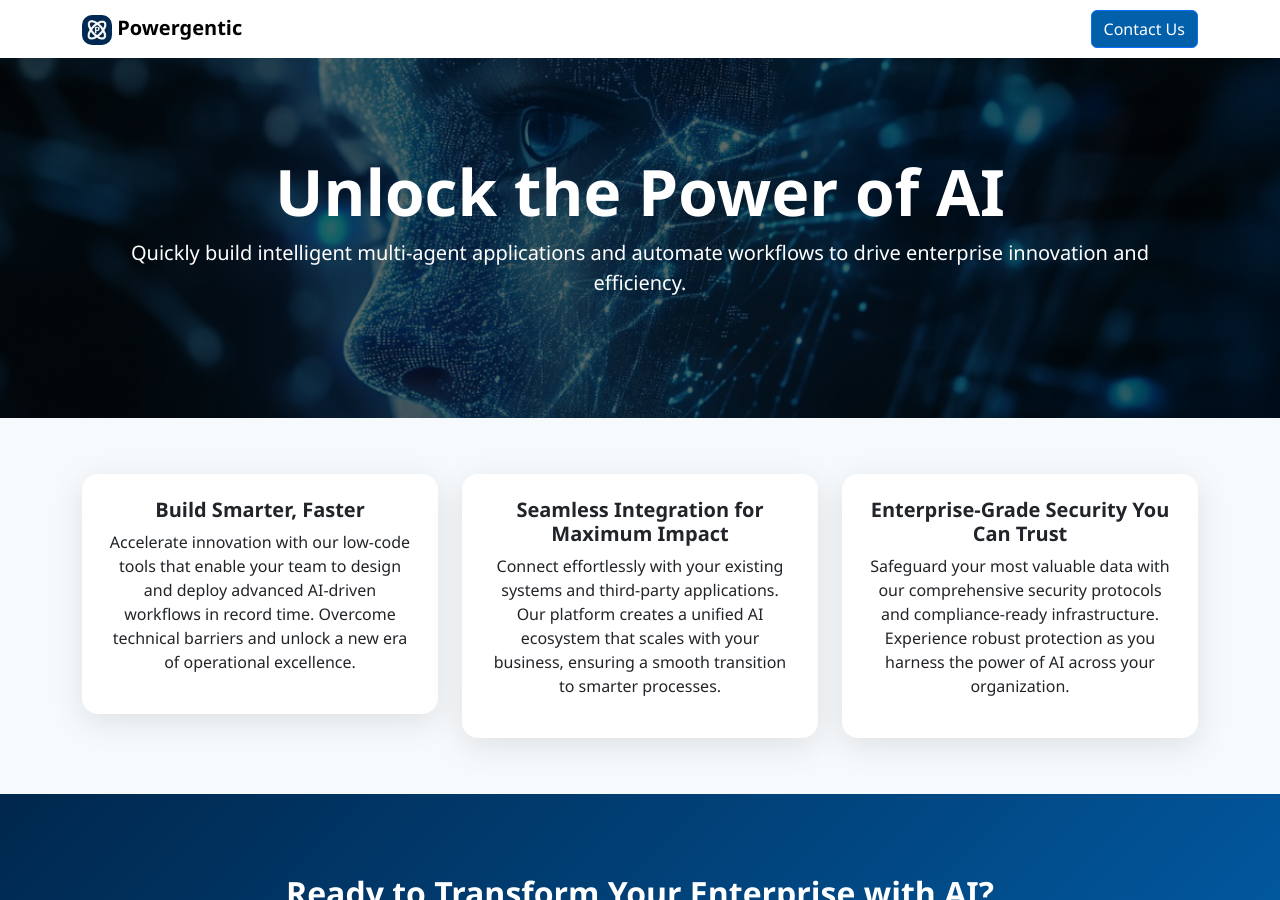
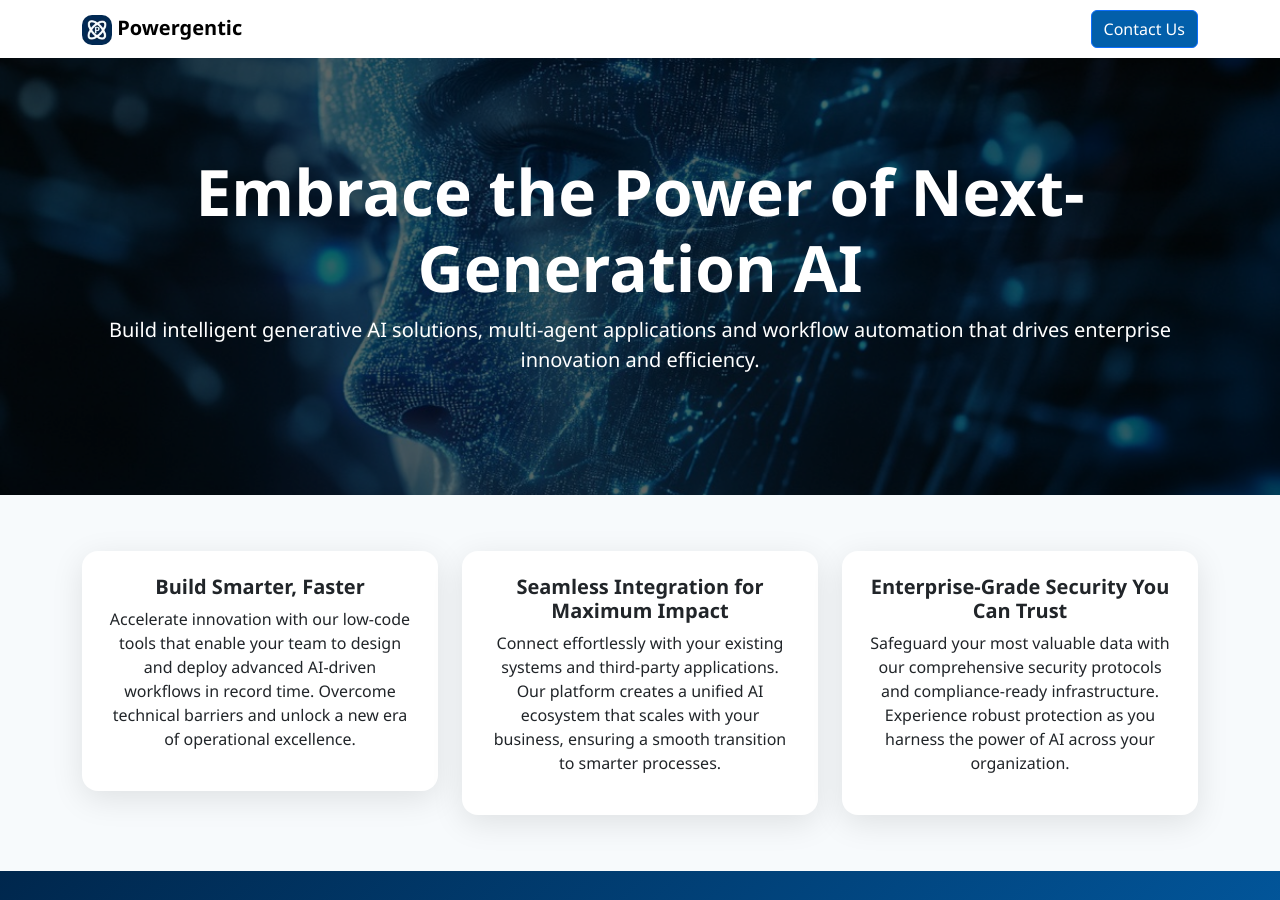
Before and after one commit to powergentic/website, a Jekyll site: the page built from index.html, in a window 1280 px wide and 900 px high. Built offline with Jekyll 4.4.1, drawn with Linux system fonts in a browser that asks for light colours; a script that is not in the unit is left out.

Commit message:
Update index.html

```diff
--- a/index.html
+++ b/index.html
@@ -3,6 +3,7 @@ layout: default
 title: Powergentic - AI Enterprise Platform
 ---
 
+{% comment %}
 <section class="hero-section text-center">
   <div class="container">
     <h1 class="display-3 fw-bold">Unlock the Power of AI</h1>
@@ -11,7 +12,6 @@ title: Powergentic - AI Enterprise Platform
   </div>
 </section>
 
-{% comment %}
 <!-- <section class="container my-5">
   <div class="row text-center">
     <div class="col-md-4 my-2">
@@ -35,6 +35,14 @@ title: Powergentic - AI Enterprise Platform
   </div>
 </section> -->
 {% endcomment %}
+
+<section class="hero-section text-center">
+  <div class="container">
+    <h1 class="display-3 fw-bold">Embrace the Power of Next-Generation AI</h1>
+    <p class="lead mb-4">Build intelligent generative AI solutions, multi-agent applications and workflow automation that drives enterprise innovation and efficiency.</p>
+    <!-- <a href="#" class="btn hero-btn">Schedule Your Free Demo</a> -->
+  </div>
+</section>
 
 <section class="container my-5">
   <div class="row text-center">
```
